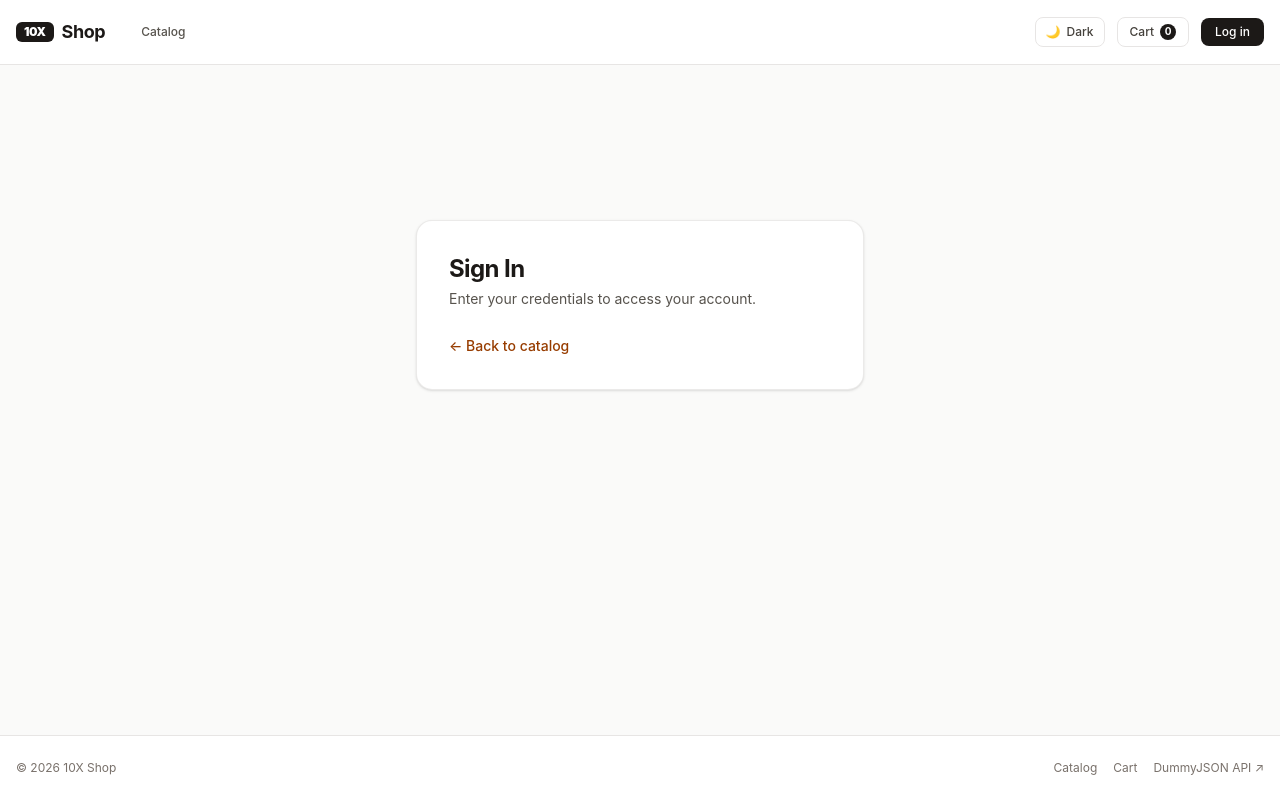
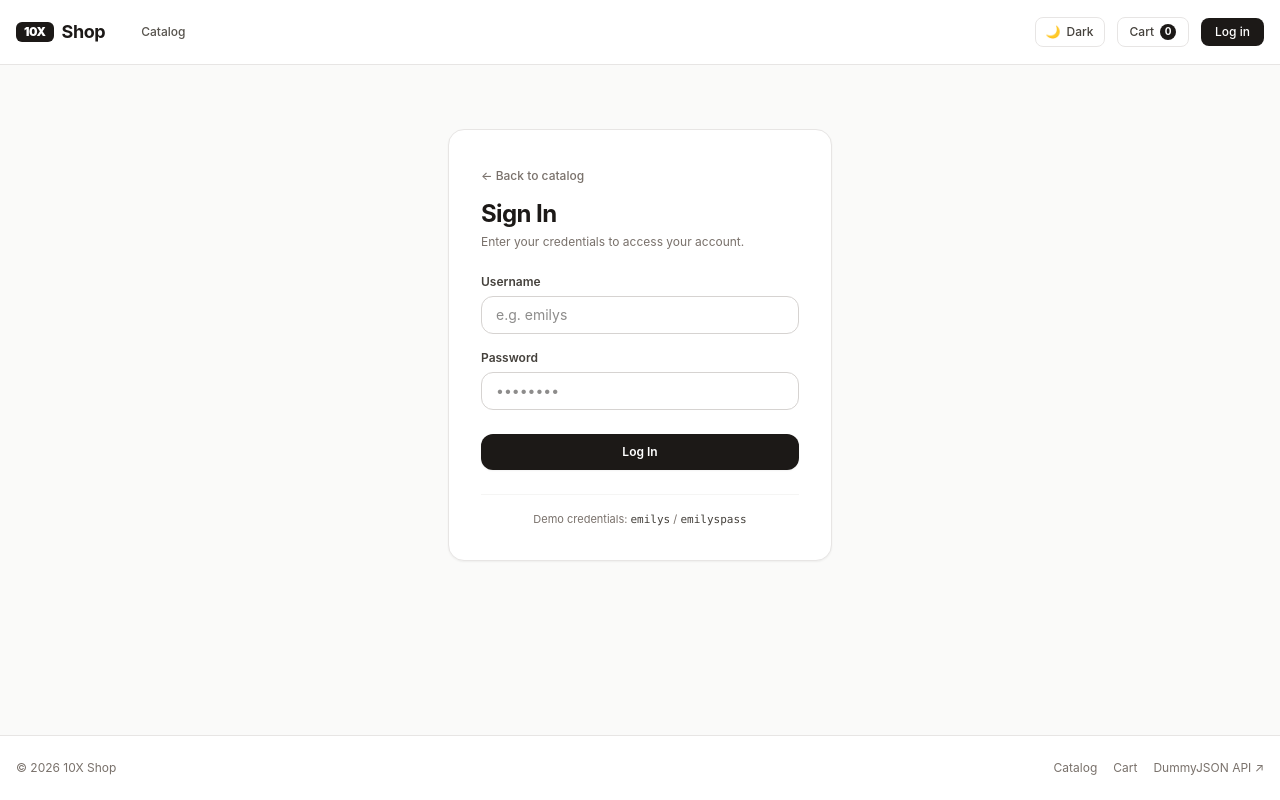
Before and after one commit to nutsa-dev/10x-shop-nutsa, a React (Vite) app: page /login in a window 1280 px wide. Built offline with nearby package versions, Linux system fonts and the light colour scheme; a web font is replaced by a local one.

Commit message:
feat(auth): implement AuthContext, Formik with Yup login, and ProtectedRoute

```diff
--- a/src/App.tsx
+++ b/src/App.tsx
@@ -1,5 +1,7 @@
 import { BrowserRouter, Routes, Route } from "react-router-dom";
 import { ThemeProvider } from "@/context/ThemeContext";
+import { AuthProvider } from "@/context/AuthContext";
+import { ProtectedRoute } from "@/routes/ProtectedRoute";
 import { Layout } from "@/components/layout/Layout";
 import { CatalogPage } from "@/pages/CatalogPage";
 import { ProductPage } from "@/pages/ProductPage";
@@ -11,18 +13,27 @@ import { NotFoundPage } from "@/pages/NotFoundPage";
 export default function App() {
   return (
     <ThemeProvider>
+      <AuthProvider>
         <BrowserRouter>
           <Routes>
             <Route path="/" element={<Layout />}>
               <Route index element={<CatalogPage />} />
               <Route path="products/:id" element={<ProductPage />} />
               <Route path="cart" element={<CartPage />} />
-            <Route path="checkout" element={<CheckoutPage />} />
+              <Route
+                path="checkout"
+                element={
+                  <ProtectedRoute>
+                    <CheckoutPage />
+                  </ProtectedRoute>
+                }
+              />
               <Route path="login" element={<LoginPage />} />
               <Route path="*" element={<NotFoundPage />} />
             </Route>
           </Routes>
         </BrowserRouter>
+      </AuthProvider>
     </ThemeProvider>
   );
 }
--- a/src/components/layout/Navbar.tsx
+++ b/src/components/layout/Navbar.tsx
@@ -1,8 +1,16 @@
-import { Link, NavLink } from "react-router-dom";
+import { Link, NavLink, useNavigate } from "react-router-dom";
 import { useTheme } from "@/context/ThemeContext";
+import { useAuth } from "@/context/AuthContext";
 
 export const Navbar = () => {
   const { theme, toggleTheme } = useTheme();
+  const { user, isLoggedIn, logout } = useAuth();
+  const navigate = useNavigate();
+
+  const handleLogout = () => {
+    logout();
+    navigate("/");
+  };
 
   return (
     <header className="sticky top-0 z-50 w-full border-b border-stone-200 bg-white/95 backdrop-blur-xs dark:border-stone-800 dark:bg-stone-900/95">
@@ -37,7 +45,7 @@ export const Navbar = () => {
           </nav>
         </div>
 
-        {/* Theme, Cart & Login (PRD P0.3) */}
+        {/* Theme, Cart & Auth (PRD P0.3) */}
         <div className="flex items-center gap-2.5 sm:gap-3">
           {/* Theme Toggle Button */}
           <button
@@ -67,13 +75,28 @@ export const Navbar = () => {
             </span>
           </NavLink>
 
-          {/* Login */}
+          {/* Login / Logout Area */}
+          {isLoggedIn ? (
+            <div className="flex items-center gap-2">
+              <span className="hidden text-xs font-medium text-stone-600 sm:inline dark:text-stone-400">
+                {user?.username}
+              </span>
+              <button
+                type="button"
+                onClick={handleLogout}
+                className="rounded-lg border border-stone-300 px-3 py-1.5 text-xs font-medium text-stone-700 hover:bg-stone-100 dark:border-stone-700 dark:text-stone-300 dark:hover:bg-stone-800 transition"
+              >
+                Log out
+              </button>
+            </div>
+          ) : (
             <Link
               to="/login"
               className="rounded-lg bg-stone-900 px-3.5 py-1.5 text-xs font-medium text-white transition hover:bg-stone-800 dark:bg-stone-100 dark:text-stone-900 dark:hover:bg-stone-200"
             >
               Log in
             </Link>
+          )}
         </div>
 
       </div>
--- /dev/null
+++ b/src/context/AuthContext.tsx
@@ -0,0 +1,60 @@
+import { createContext, useContext, useState } from "react";
+import type { AuthUser } from "@/types/user";
+
+interface AuthContextType {
+  user: AuthUser | null;
+  isLoggedIn: boolean;
+  login: (username: string) => void;
+  logout: () => void;
+}
+
+const AuthContext = createContext<AuthContextType | undefined>(undefined);
+
+export const AuthProvider = ({ children }: { children: React.ReactNode }) => {
+  const [user, setUser] = useState<AuthUser | null>(() => {
+    const savedUser = localStorage.getItem("shop_user");
+    if (savedUser) {
+      try {
+        return JSON.parse(savedUser) as AuthUser;
+      } catch {
+        return null;
+      }
+    }
+    return null;
+  });
+
+  const login = (username: string) => {
+    const newUser: AuthUser = {
+      username: username.trim(),
+      isLoggedIn: true,
+    };
+    setUser(newUser);
+    localStorage.setItem("shop_user", JSON.stringify(newUser));
+  };
+
+  const logout = () => {
+    setUser(null);
+    localStorage.removeItem("shop_user");
+  };
+
+  return (
+    <AuthContext.Provider
+      value={{
+        user,
+        isLoggedIn: Boolean(user?.isLoggedIn),
+        login,
+        logout,
+      }}
+    >
+      {children}
+    </AuthContext.Provider>
+  );
+};
+
+export const useAuth = () => {
+  const context = useContext(AuthContext);
+  if (!context) {
+    throw new Error("useAuth must be used within an AuthProvider");
+  }
+  return context;
+};
--- a/src/pages/LoginPage.tsx
+++ b/src/pages/LoginPage.tsx
@@ -1,23 +1,138 @@
-import { Link } from "react-router-dom";
+import { useFormik } from "formik";
+import * as Yup from "yup";
+import { Link, useNavigate, useLocation } from "react-router-dom";
+import { useAuth } from "@/context/AuthContext";
+import type { LoginFormValues } from "@/types/user";
+
+// Yup ვალიდაციის სქემა PRD P1.2-ის ზუსტი ტექსტებით
+const validationSchema = Yup.object({
+  username: Yup.string()
+    .trim()
+    .required("Username is required"),
+  password: Yup.string()
+    .required("Password is required")
+    .min(6, "Password must be at least 6 characters"),
+});
 
 export const LoginPage = () => {
+  const { login } = useAuth();
+  const navigate = useNavigate();
+  const location = useLocation();
+
+  // თუ მომხმარებელი Checkout-იდან გადმომისამართდა, შესვლის შემდეგ იქ ვაბრუნებთ
+  const fromLocation = (location.state as { from?: string } | null)?.from || "/";
+
+  const formik = useFormik<LoginFormValues>({
+    initialValues: {
+      username: "",
+      password: "",
+    },
+    validationSchema,
+    onSubmit: (values) => {
+      login(values.username);
+      navigate(fromLocation, { replace: true });
+    },
+  });
+
   return (
-    <div className="flex min-h-[60vh] items-center justify-center px-4">
-      <div className="w-full max-w-md rounded-2xl border border-stone-200/80 bg-white p-8 shadow-sm dark:border-stone-800 dark:bg-stone-900">
-        <h1 className="text-2xl font-bold tracking-tight text-stone-900 dark:text-stone-100">
-          Sign In
-        </h1>
-        <p className="mt-1 text-sm text-stone-600 dark:text-stone-400">
-          Enter your credentials to access your account.
-        </p>
-        <div className="mt-6">
+    <div className="flex min-h-[70vh] items-center justify-center px-4 py-12">
+      <div className="w-full max-w-sm rounded-2xl border border-stone-200 bg-white p-6 shadow-xs sm:p-8 dark:border-stone-800 dark:bg-stone-900">
+
+        {/* სათაური */}
+        <div className="mb-6">
           <Link
             to="/"
-            className="text-sm font-medium text-amber-800 hover:underline dark:text-amber-500"
+            className="text-xs font-medium text-stone-500 hover:text-stone-900 dark:text-stone-400 dark:hover:text-stone-100 transition"
           >
             ← Back to catalog
           </Link>
+          <h1 className="mt-3 text-2xl font-bold tracking-tight text-stone-900 dark:text-stone-100">
+            Sign In
+          </h1>
+          <p className="mt-1 text-xs text-stone-500 dark:text-stone-400">
+            Enter your credentials to access your account.
+          </p>
         </div>
+
+        {/* Formik ფორმა */}
+        <form onSubmit={formik.handleSubmit} noValidate className="space-y-4">
+
+          {/* Username ველი */}
+          <div>
+            <label
+              htmlFor="username"
+              className="block text-xs font-semibold text-stone-700 dark:text-stone-300"
+            >
+              Username
+            </label>
+            <input
+              id="username"
+              name="username"
+              type="text"
+              autoComplete="username"
+              value={formik.values.username}
+              onChange={formik.handleChange}
+              onBlur={formik.handleBlur}
+              placeholder="e.g. emilys"
+              className={`mt-1.5 w-full rounded-xl border px-3.5 py-2 text-sm outline-none transition dark:bg-stone-800 dark:text-stone-100 ${
+                formik.touched.username && formik.errors.username
+                  ? "border-rose-500 focus:border-rose-500 focus:ring-1 focus:ring-rose-500"
+                  : "border-stone-300 focus:border-stone-900 focus:ring-1 focus:ring-stone-900 dark:border-stone-700 dark:focus:border-stone-300"
+              }`}
+            />
+            {formik.touched.username && formik.errors.username && (
+              <p className="mt-1 text-xs font-medium text-rose-600 dark:text-rose-400">
+                {formik.errors.username}
+              </p>
+            )}
+          </div>
+
+          {/* Password ველი */}
+          <div>
+            <label
+              htmlFor="password"
+              className="block text-xs font-semibold text-stone-700 dark:text-stone-300"
+            >
+              Password
+            </label>
+            <input
+              id="password"
+              name="password"
+              type="password"
+              autoComplete="current-password"
+              value={formik.values.password}
+              onChange={formik.handleChange}
+              onBlur={formik.handleBlur}
+              placeholder="••••••••"
+              className={`mt-1.5 w-full rounded-xl border px-3.5 py-2 text-sm outline-none transition dark:bg-stone-800 dark:text-stone-100 ${
+                formik.touched.password && formik.errors.password
+                  ? "border-rose-500 focus:border-rose-500 focus:ring-1 focus:ring-rose-500"
+                  : "border-stone-300 focus:border-stone-900 focus:ring-1 focus:ring-stone-900 dark:border-stone-700 dark:focus:border-stone-300"
+              }`}
+            />
+            {formik.touched.password && formik.errors.password && (
+              <p className="mt-1 text-xs font-medium text-rose-600 dark:text-rose-400">
+                {formik.errors.password}
+              </p>
+            )}
+          </div>
+
+          {/* Submit ღილაკი */}
+          <button
+            type="submit"
+            className="mt-2 w-full rounded-xl bg-stone-900 py-2.5 text-xs font-semibold text-white shadow-xs transition hover:bg-stone-800 active:scale-98 dark:bg-stone-100 dark:text-stone-900 dark:hover:bg-stone-200"
+          >
+            Log In
+          </button>
+        </form>
+
+        {/* Demo Account მინიშნება (PRD D3 მოთხოვნა) */}
+        <div className="mt-6 border-t border-stone-100 pt-4 text-center dark:border-stone-800">
+          <p className="text-[11px] text-stone-500 dark:text-stone-400">
+            Demo credentials: <span className="font-mono font-medium text-stone-700 dark:text-stone-300">emilys</span> / <span className="font-mono font-medium text-stone-700 dark:text-stone-300">emilyspass</span>
+          </p>
+        </div>
+
       </div>
     </div>
   );
--- /dev/null
+++ b/src/routes/ProtectedRoute.tsx
@@ -0,0 +1,19 @@
+import { Navigate, useLocation } from "react-router-dom";
+import { useAuth } from "@/context/AuthContext";
+
+/**
+ * ProtectedRoute - დაცული მარშრუტების კომპონენტი.
+ * თუ მომხმარებელი არ არის ავტორიზებული, გადაამისამართებს /login-ზე
+ * და state-ში იმახსოვრებს მიმდინარე გვერდს (from: location.pathname),
+ * რათა ლოგინის შემდეგ მომხმარებელი დაბრუნდეს იქ, სადაც მიდიოდა.
+ */
+export const ProtectedRoute = ({ children }: { children: React.ReactNode }) => {
+  const { isLoggedIn } = useAuth();
+  const location = useLocation();
+
+  if (!isLoggedIn) {
+    return <Navigate to="/login" state={{ from: location.pathname }} replace />;
+  }
+
+  return <>{children}</>;
+};
```
Lines whose indentation alone changed are shown as unchanged.
